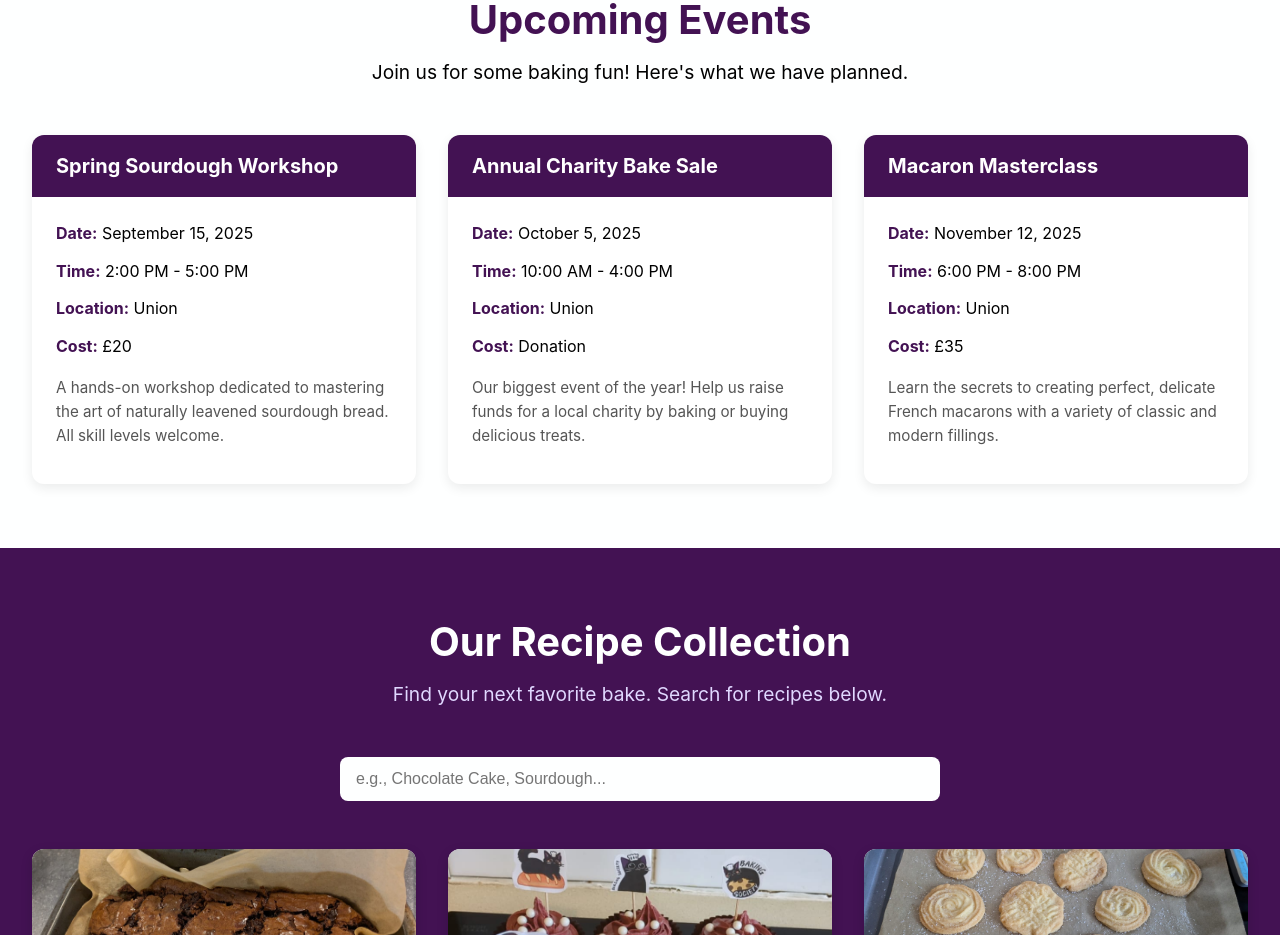
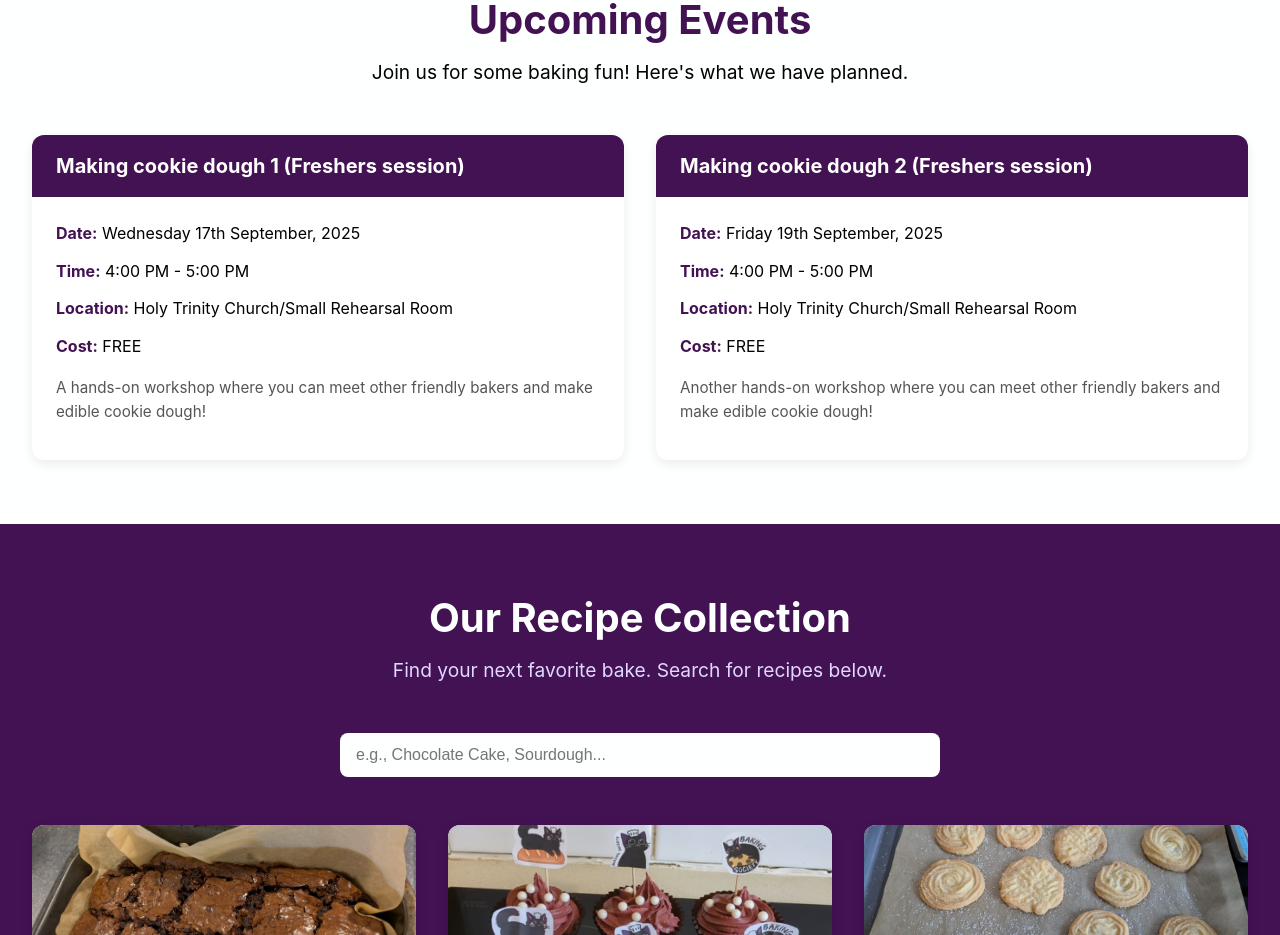
Before and after one commit to tamrachan/baking-soc-website, a React (Vite) app in the folder front-end/: page / in a window 1280 px wide. Shown: the part 1520-2455 px from the top of the page. Built offline with nearby package versions, Linux system fonts and the light colour scheme.

Commit message:
Updated events and button outline colours

```diff
--- a/front-end/src/constants/events.js
+++ b/front-end/src/constants/events.js
@@ -1,29 +1,20 @@
 export const upcomingEvents = [
     {
         id: 1,
-        title: "Spring Sourdough Workshop",
-        date: "September 15, 2025",
-        time: "2:00 PM - 5:00 PM",
-        cost: "£20",
-        location: "Union",
-        description: "A hands-on workshop dedicated to mastering the art of naturally leavened sourdough bread. All skill levels welcome."
+        title: "Making cookie dough 1 (Freshers session)",
+        date: "Wednesday 17th September, 2025",
+        time: "4:00 PM - 5:00 PM",
+        cost: "FREE",
+        location: "Holy Trinity Church/Small Rehearsal Room",
+        description: "A hands-on workshop where you can meet other friendly bakers and make edible cookie dough!"
     },
     {
         id: 2,
-        title: "Annual Charity Bake Sale",
-        date: "October 5, 2025",
-        time: "10:00 AM - 4:00 PM",
-        cost: "Donation",
-        location: "Union",
-        description: "Our biggest event of the year! Help us raise funds for a local charity by baking or buying delicious treats."
-    },
-    {
-        id: 3,
-        title: "Macaron Masterclass",
-        date: "November 12, 2025",
-        time: "6:00 PM - 8:00 PM",
-        cost: "£35",
-        location: "Union",
-        description: "Learn the secrets to creating perfect, delicate French macarons with a variety of classic and modern fillings."
+        title: "Making cookie dough 2 (Freshers session)",
+        date: "Friday 19th September, 2025",
+        time: "4:00 PM - 5:00 PM",
+        cost: "FREE",
+        location: "Holy Trinity Church/Small Rehearsal Room",
+        description: "Another hands-on workshop where you can meet other friendly bakers and make edible cookie dough!"
     }
 ];
--- a/front-end/src/css/colours.css
+++ b/front-end/src/css/colours.css
@@ -10,4 +10,17 @@
   --secondary-peach: #E19787;
   --secondary-yellow: #DABB7B;
   --secondary-brown: #4B3100;
+
+  /* Purple colours */
+  --color-purple-50: #fbf6fd;
+  --color-purple-100: #f5ebfc;
+  --color-purple-200: #ebd7f7;
+  --color-purple-300: #ddb7f0;
+  --color-purple-400: #c98be7;
+  --color-purple-500: #b05ed7;
+  --color-purple-600: #953fba;
+  --color-purple-700: #7d319a;
+  --color-purple-800: #682a7e;
+  --color-purple-900: #582768;
+  --color-purple-950: #431253;
 }
--- a/front-end/src/css/index.css
+++ b/front-end/src/css/index.css
@@ -50,7 +50,8 @@ a {
   text-decoration: inherit;
 }
 a:hover {
-  color: var(--secondary-peach);
+  color: var(--color-purple-700);
+  outline: 4px auto var(--color-purple-700);
 }
 
 h1 {
```
